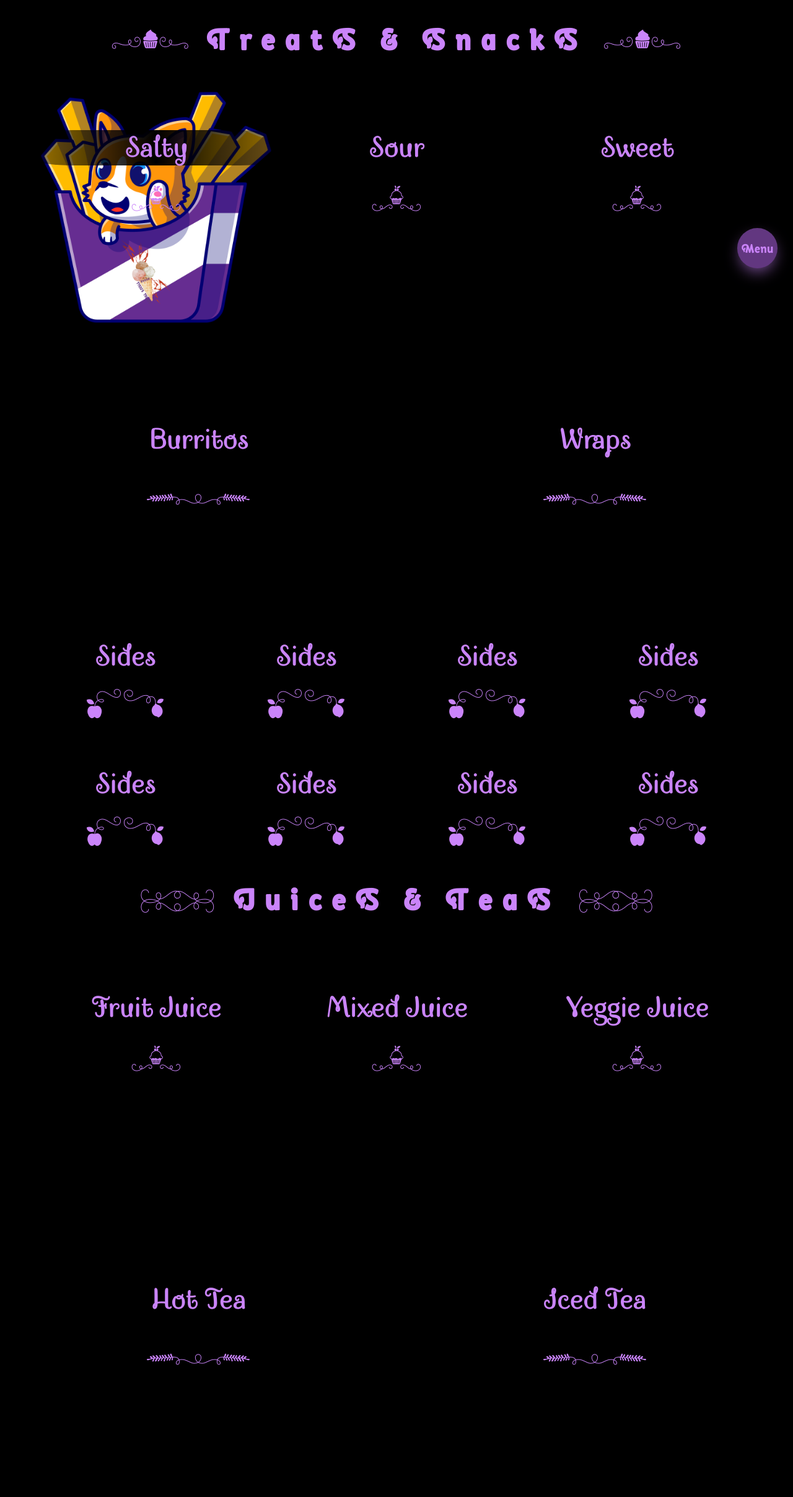
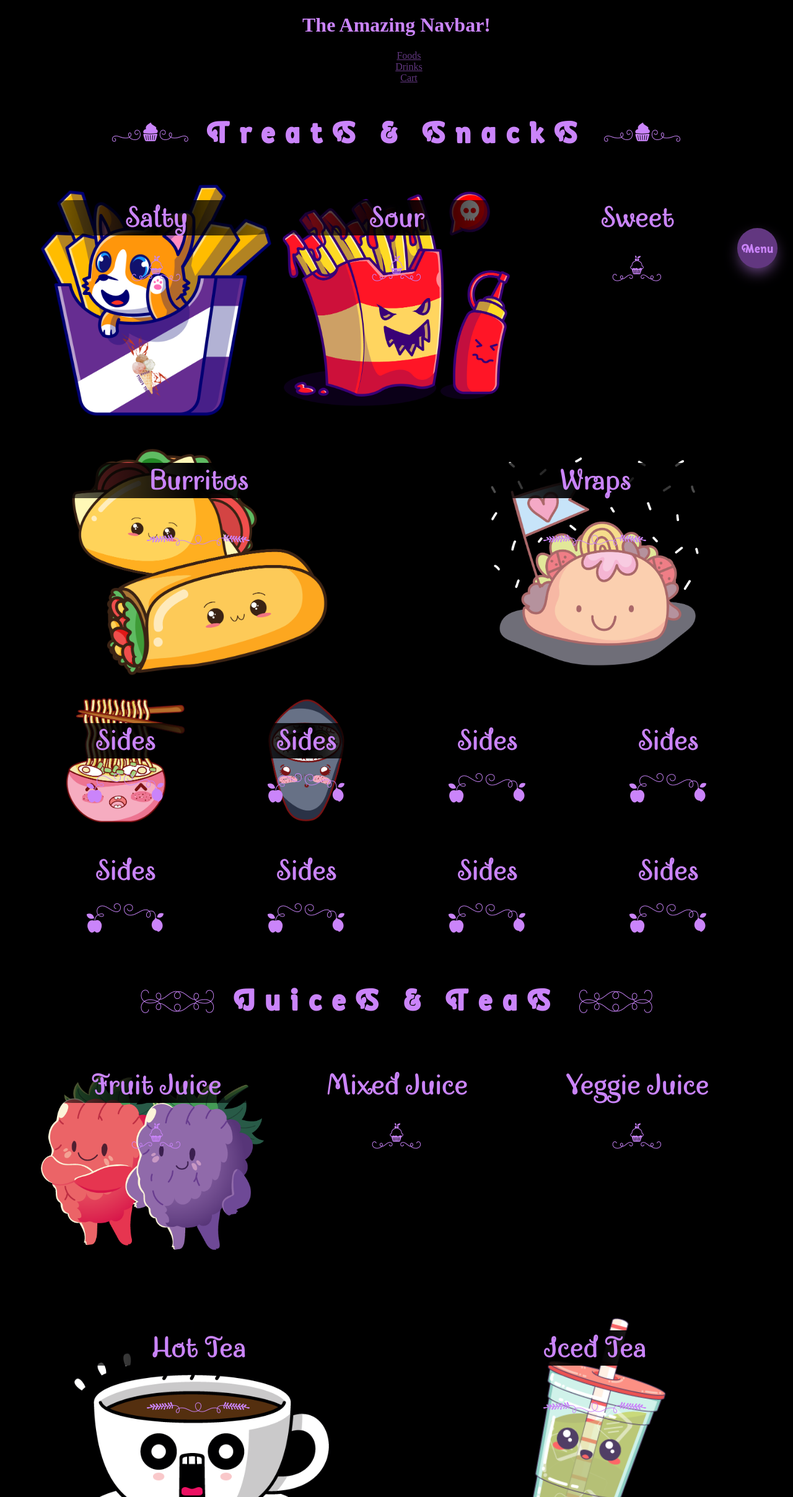
Before and after one commit to Tykki/tykkiTreats, a website built with Vite: page index.html in a window 1280 px wide. Shown: the part 332-2748 px from the top of the page at 62% size. Built offline with nearby package versions, Linux system fonts and the light colour scheme; files whose address does not match are found by name.

Commit message:
more added vectors

```diff
--- a/assets/css/nav.css
+++ b/assets/css/nav.css
@@ -124,3 +124,15 @@
     box-shadow: 0 20px 20px -10px rgba(242,129,71, 0.5);
     color: white;
   }
+
+/*Other NavBar...*/
+#other ul{
+	font-family: Hantu Kom Kom;
+	list-style: none;
+}
+#other a{
+	color: #623780;
+}
+#other a:hover{
+	color: inherit;
+}
--- a/assets/css/style.css
+++ b/assets/css/style.css
@@ -80,12 +80,90 @@ header{
 .item-name{
 	background: linear-gradient(90deg, rgba(0, 0, 0, .4),rgba(0, 0, 0, 1), rgba(0, 0, 0, .4)) ;
 	border-radius: 15%;
-	margin-top: 20%;
+/*	margin-top: 20%;*/
 	font-family: Culinary;
 	font-size: 48px;
 }
 .row:nth-child(2) .placeholder:nth-child(1){
 	background-image: url("../imgs/frenchFries.png");
+	background-position: center;
+	background-size: contain;
+	background-repeat: no-repeat;
+}
+.row:nth-child(2) .placeholder:nth-child(2){
+	background-image: url("../imgs/sour.png");
+	background-position: center;
+	background-size: contain;
+	background-repeat: no-repeat;
+}
+.row:nth-child(2) .placeholder:nth-child(3){
+/*	background-image: url("../imgs/frenchFries.png");*/
+	background-position: center;
+	background-size: contain;
+	background-repeat: no-repeat;
+}
+.row:nth-child(3) .placeholder:nth-child(1){
+	background-image: url("../imgs/tacoBurrito.png");
+	background-position: center;
+	background-size: contain;
+	background-repeat: no-repeat;
+}
+.row:nth-child(3) .placeholder:nth-child(2){
+	background-image: url("../imgs/wrap.png");
+	background-position: center;
+	background-size: contain;
+	background-repeat: no-repeat;
+}
+.row:nth-child(4) .placeholder:nth-child(1){
+	background-image: url("../imgs/ramen.png");
+	background-position: center;
+	background-size: contain;
+	background-repeat: no-repeat;
+}
+.row:nth-child(4) .placeholder:nth-child(2){
+	background-image: url("../imgs/sushi.png");
+	background-position: center;
+	background-size: contain;
+	background-repeat: no-repeat;
+}
+.row:nth-child(7) .placeholder:nth-child(1){
+	background-image: url("../imgs/fruits.png");
+	background-position: center;
+	background-size: contain;
+	background-repeat: no-repeat;
+}
+.row:nth-child(8) .placeholder:nth-child(2){
+	background-image: url("../imgs/juice.png");
+	background-position: center;
+	background-size: contain;
+	background-repeat: no-repeat;
+}
+.row:nth-child(8) .placeholder:nth-child(1){
+	background-image: url("../imgs/tea1.png");
+	background-position: center;
+	background-size: contain;
+	background-repeat: no-repeat;
+}
+.row:nth-child(9) .placeholder:nth-child(1){
+	background-image: url("../imgs/smoothie.png");
+	background-position: center;
+	background-size: contain;
+	background-repeat: no-repeat;
+}
+.row:nth-child(9) .placeholder:nth-child(2){
+	background-image: url("../imgs/pear.png");
+	background-position: center;
+	background-size: contain;
+	background-repeat: no-repeat;
+}
+.row:nth-child(9) .placeholder:nth-child(3){
+	background-image: url("../imgs/banana.png");
+	background-position: center;
+	background-size: contain;
+	background-repeat: no-repeat;
+}
+.row:nth-child(9) .placeholder:nth-child(4){
+	background-image: url("../imgs/cherry.png");
 	background-position: center;
 	background-size: contain;
 	background-repeat: no-repeat;
@@ -96,6 +174,7 @@ header{
 	height: 400px;
 	margin: 10px auto;
 	border-radius: 5%;
+	contain: content;
 }
 .sm-none, .lg-show{
 	display: none;
@@ -104,9 +183,16 @@ header{
 footer{
 	text-align: center;
 	background-color: rgba(202, 132, 250, .4);
+	height: 40px;
 }
 
 @media screen and (min-width: 768px) {
+	.row:nth-child(8) .placeholder:nth-child(1){
+	background-image: url("../imgs/tea2.png");
+	background-position: center;
+	background-size: contain;
+	background-repeat: no-repeat;
+}
 	#brandImg{
 		width: 25%;
 	}
--- a/index.html
+++ b/index.html
@@ -10,8 +10,15 @@
 </head>
 	<header>
 		<img id="brandImg" src="assets/imgs/treatLogo.png" alt="placeholder logo">
-<!--		<h1 id="title">Tykki's Treats</h1>-->
-	</header>
+		<h1 id="title">The Amazing Navbar!</h1>
+	  <nav id="other">
+			<ul>
+				<li><a href="#">Foods</a></li>
+				<li><a href="#">Drinks</a></li>
+				<li><a href="#">Cart</a></li>
+			</ul>
+		</nav>
+</header>
 
 	<main>
 		<span class="border">k <h1 id="Foods" class="section-head"><span class="clearT">T</span>reat<span class="clearT">S</span> & <span class="clearT">S</span>nack<span class="clearT">S</span></h1> k</span>
@@ -185,5 +192,6 @@
 		<p>Dev by Tykki &copy; 2024</p>
 	</footer>
 <body>
+This-sThis
 </body>
 </html>
```
Also changed, not shown: assets/imgs/banana.png (added), assets/imgs/cherry.png (added), assets/imgs/fruits.png (added), assets/imgs/juice.png (added), assets/imgs/pear.png (added), assets/imgs/ramen.png (added), assets/imgs/smoothie.png (added), assets/imgs/sour.png (added), assets/imgs/sushi.png (added), assets/imgs/tacoBurrito.png (added), assets/imgs/tea1.png (added), assets/imgs/tea2.png (added), assets/imgs/wrap.png (added), 1 other file.
